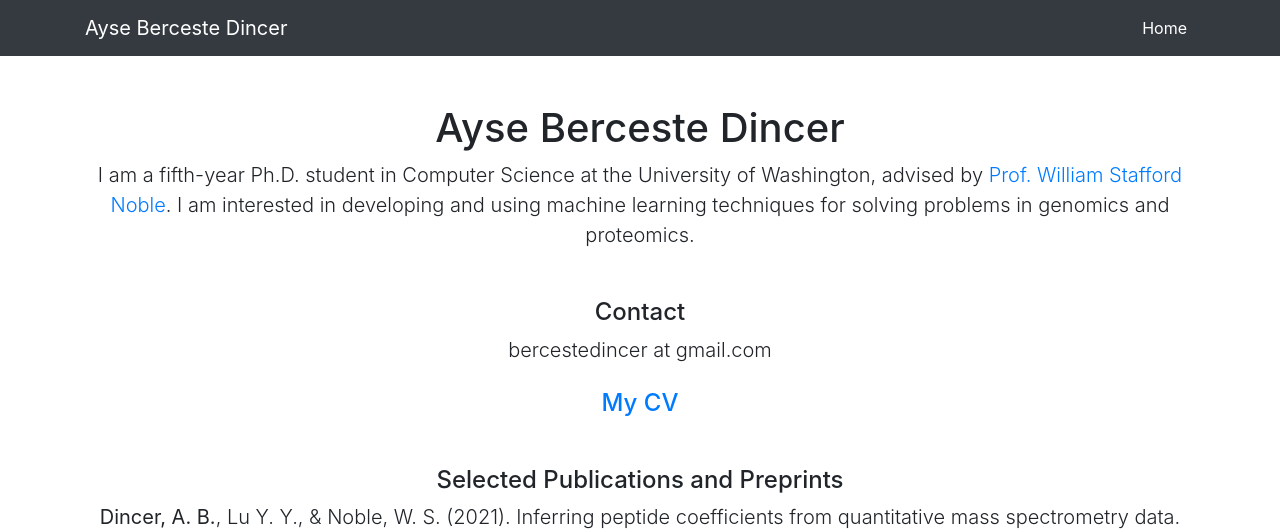
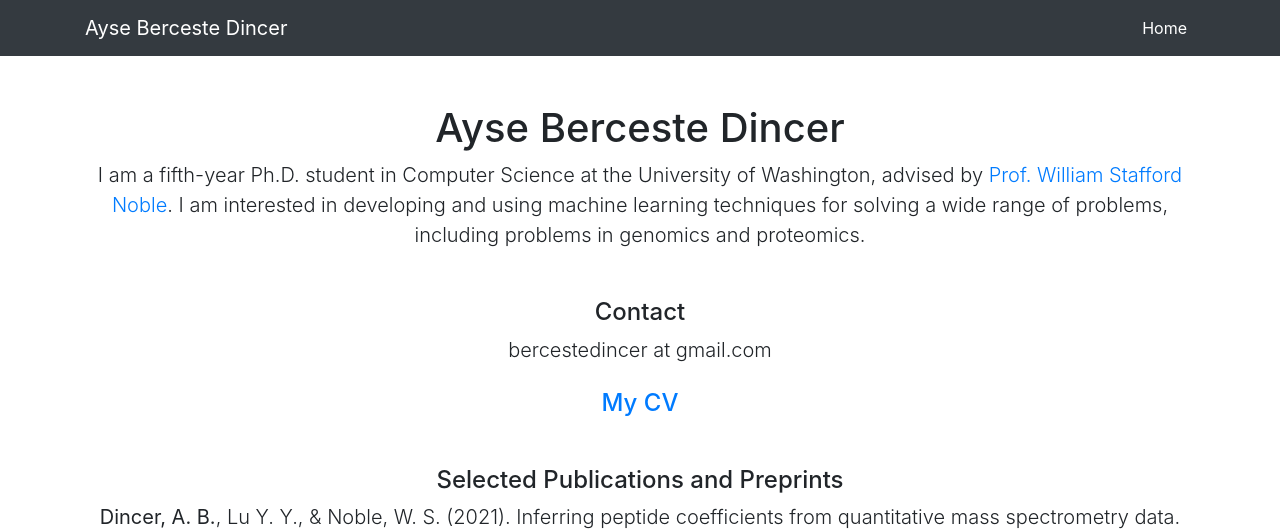
Before and after one commit to BercesteDincer/bercestedincer.github.io, a website: page index.html in a window 1280 px wide. Shown: the top 532 px of the page. Drawn offline with Linux system fonts and the light colour scheme.

Commit message:
Update index.html

```diff
--- a/index.html
+++ b/index.html
@@ -42,7 +42,7 @@
     <div class="row">
       <div class="col-lg-12 text-center">
         <h1 class="mt-5">Ayse Berceste Dincer</h1>
-        <p class="lead">I am a fifth-year Ph.D. student in Computer Science at the University of Washington, advised by <a href="https://noble.gs.washington.edu">Prof. William Stafford Noble</a>. I am interested in developing and using machine learning techniques for solving problems in genomics and proteomics. </p>
+        <p class="lead">I am a fifth-year Ph.D. student in Computer Science at the University of Washington, advised by <a href="https://noble.gs.washington.edu">Prof. William Stafford Noble</a>. I am interested in developing and using machine learning techniques for solving a wide range of problems, including problems in genomics and proteomics. </p>
 
         <h4 class="mt-5">Contact</h4>
         <p class="lead"> bercestedincer at gmail.com</p>
```
